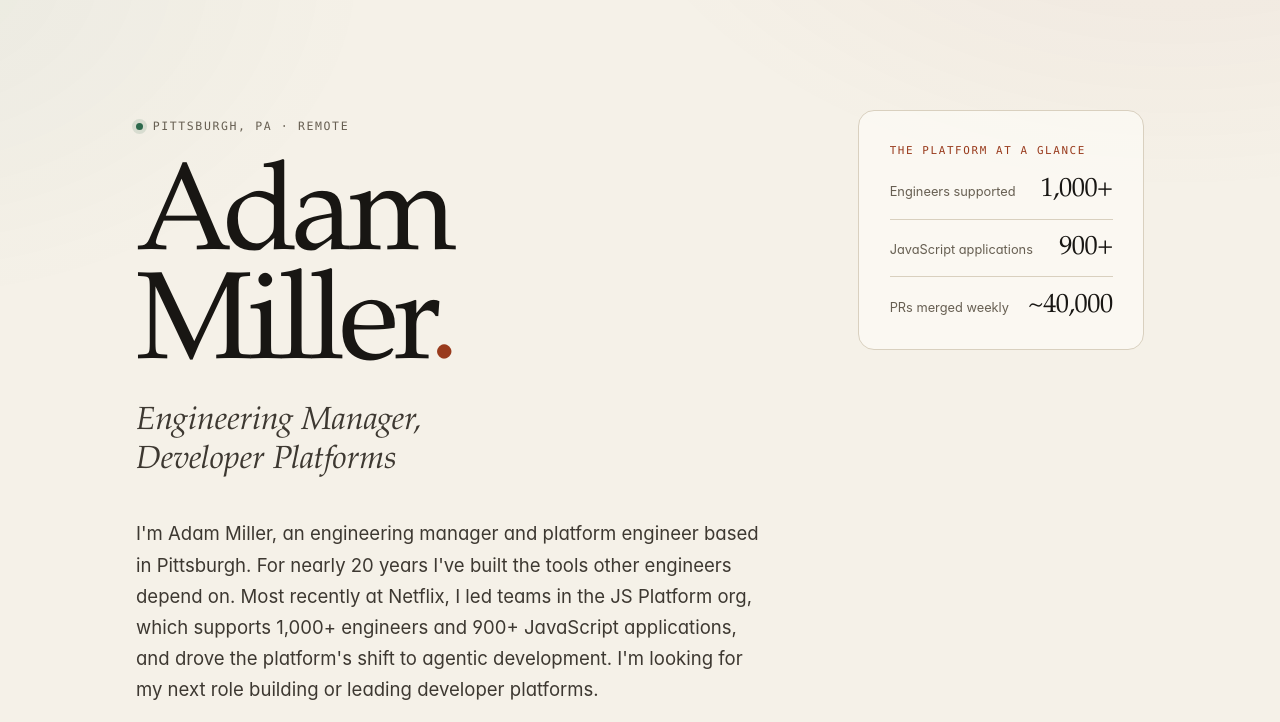
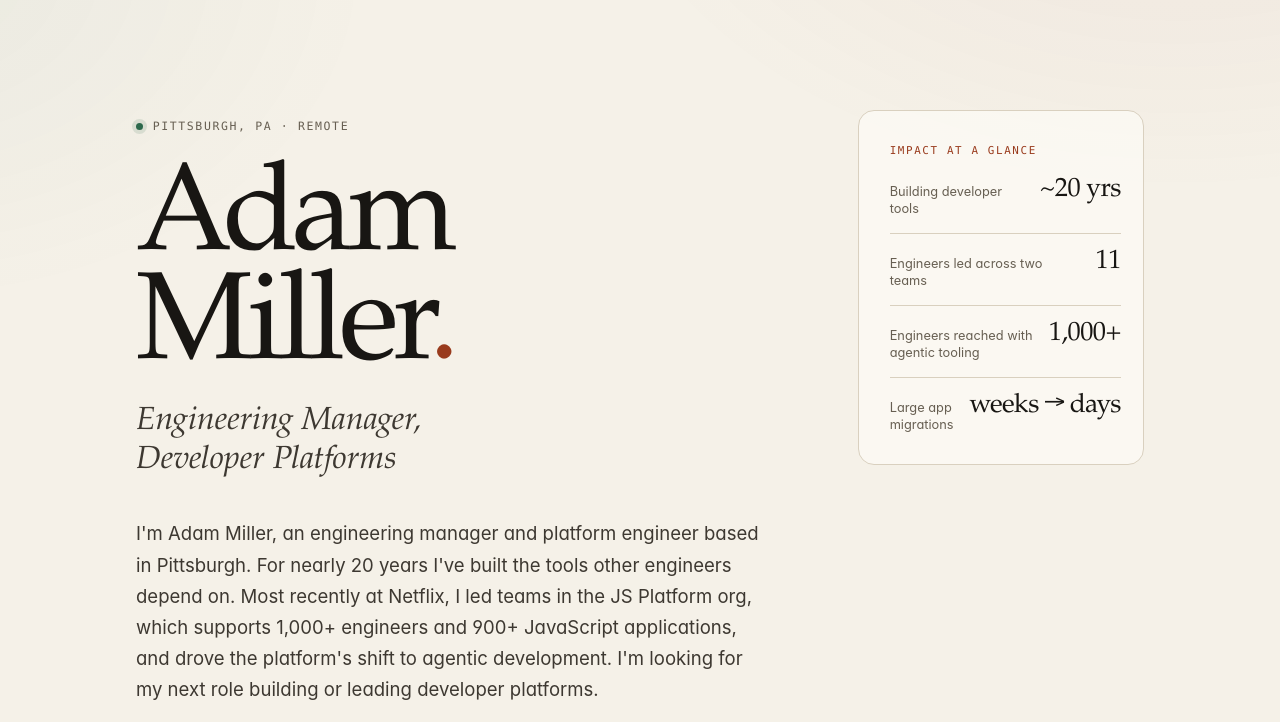
Before and after one commit to adammiller/adammiller.co, an Astro site: page / in a window 1280 px wide. Shown: the part 78-800 px from the top of the page. Built offline with nearby package versions, Linux system fonts and the light colour scheme; Astro itself is replaced by a stand-in of ours.

Commit message:
Refocus hero callout on personal impact
Rename the callout to "Impact at a glance" and swap the org-wide
platform facts for Adam's own outcomes: ~20 years building developer
tools, 11 engineers led, 1,000+ engineers reached with agentic tooling,
and large app migrations shortened from weeks to days.

Co-Authored-By: Claude Code <noreply@anthropic.com>

```diff
--- a/src/pages/index.astro
+++ b/src/pages/index.astro
@@ -53,20 +53,24 @@ const jsonLd = {
         </div>
       </div>
 
-      <aside class="hero-aside" aria-label="JS Platform at a glance">
-        <p class="aside-label">The platform at a glance</p>
+      <aside class="hero-aside" aria-label="Impact at a glance">
+        <p class="aside-label">Impact at a glance</p>
         <dl class="stat-list">
           <div>
-            <dt>Engineers supported</dt>
+            <dt>Building developer tools</dt>
+            <dd>~20 yrs</dd>
+          </div>
+          <div>
+            <dt>Engineers led across two teams</dt>
+            <dd>11</dd>
+          </div>
+          <div>
+            <dt>Engineers reached with agentic tooling</dt>
             <dd>1,000+</dd>
           </div>
           <div>
-            <dt>JavaScript applications</dt>
-            <dd>900+</dd>
-          </div>
-          <div>
-            <dt>PRs merged weekly</dt>
-            <dd>~40,000</dd>
+            <dt>Large app migrations</dt>
+            <dd>weeks → days</dd>
           </div>
         </dl>
       </aside>
```
